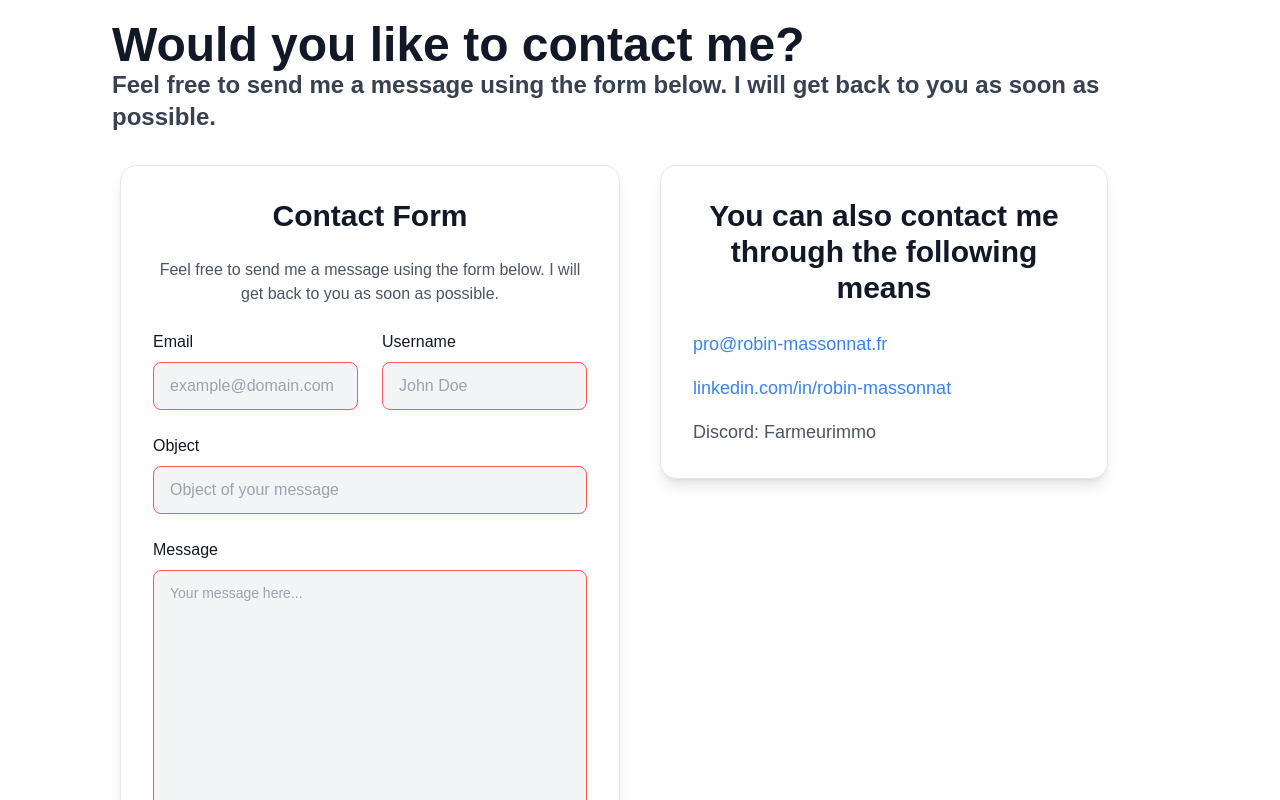
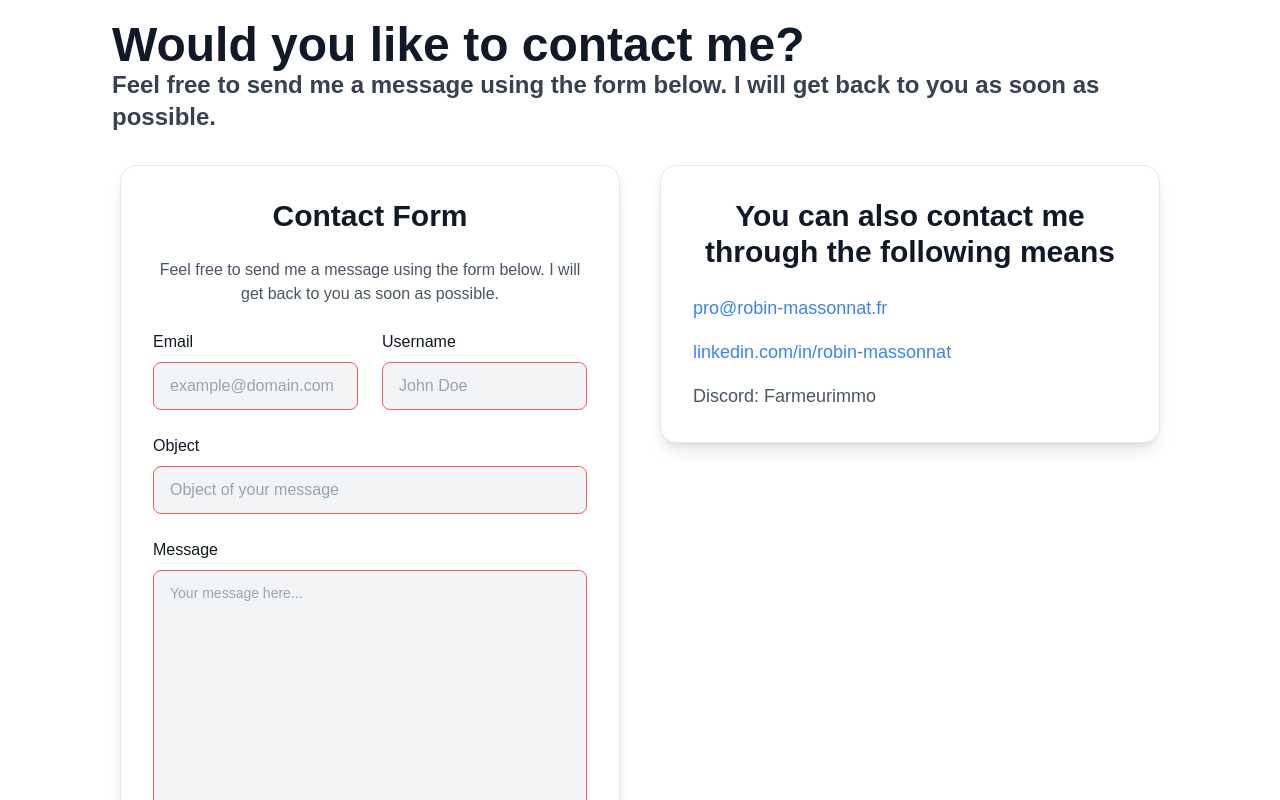
Before and after one commit to Farmeurimmo/portfolio-v5, a Next.js app: page /blog in a window 1280 px wide. Shown: the part 1900-2700 px from the top of the page. Built offline with nearby package versions, Linux system fonts and the light colour scheme; no server answers.

Commit message:
fix: size for contact form

```diff
--- a/src/components/ContactForm.jsx
+++ b/src/components/ContactForm.jsx
@@ -60,11 +60,11 @@ export default function ContactForm() {
     };
 
     return (
-        <div className="flex flex-col xl:grid xl:grid-cols-2 gap-10 px-2 py-8 items-start justify-center">
+        <div className="flex flex-col xl:grid xl:grid-cols-2 max-w-[1800px] gap-10 px-2 py-8 items-start justify-center">
             <form
                 onSubmit={handleSubmit}
                 className="flex flex-col gap-6 p-8 bg-white dark:bg-gray-900 text-gray-900 dark:text-white
-                rounded-2xl shadow-lg w-full max-w-4xl border border-gray-200 dark:border-gray-800"
+                rounded-2xl shadow-lg w-full border border-gray-200 dark:border-gray-800"
             >
                 <h2 className="text-3xl font-bold text-center">{t("contact.formTitle")}</h2>
                 <p className="text-gray-600 dark:text-gray-400 text-center">{t("contact.description")}</p>
@@ -144,7 +144,7 @@ export default function ContactForm() {
             </form>
 
             <div className="bg-white dark:bg-gray-900 text-gray-900 dark:text-white p-8 rounded-2xl shadow-lg
-            w-full max-w-md border border-gray-200 dark:border-gray-800">
+            w-full border border-gray-200 dark:border-gray-800 flex flex-grow flex-col">
                 <h2 className="text-3xl font-bold text-center">{t("contact.otherWays")}</h2>
                 <div className="mt-6 space-y-4 text-left">
                     <div>
```
